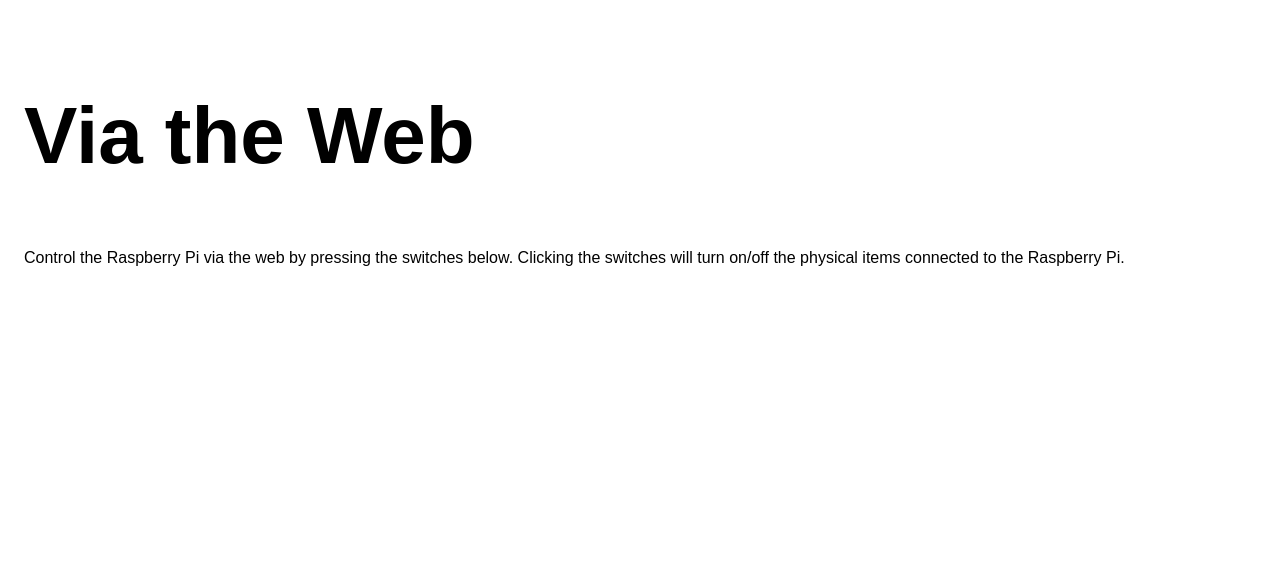
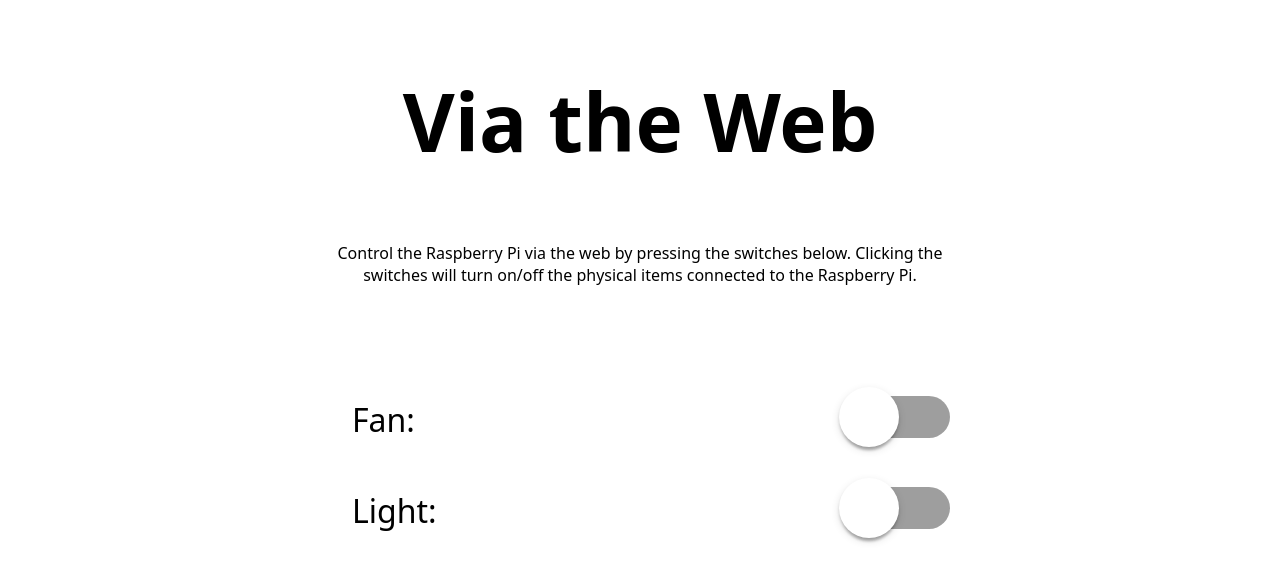
Before and after one commit to yousuf141/project-web-app, a React (Vite) app: page / in a window 1280 px wide. Shown: the top 582 px of the page. Built offline with nearby package versions, Linux system fonts and the light colour scheme.

Commit message:
complete ui of page

```diff
--- a/package.json
+++ b/package.json
@@ -10,6 +10,9 @@
     "preview": "vite preview"
   },
   "dependencies": {
+    "@emotion/react": "^11.10.8",
+    "@emotion/styled": "^11.10.8",
+    "@mui/material": "^5.12.2",
     "react": "^18.2.0",
     "react-dom": "^18.2.0"
   },
--- a/src/App.css
+++ b/src/App.css
@@ -1,11 +1,49 @@
 div.content-wrapper {
-    padding: 1em;
+    margin: 0px auto;
+    width: 95vw;
 }
 
 .content {
-    font-family: Arial, Helvetica, sans-serif;
+    font-family: system-ui, -apple-system, BlinkMacSystemFont, 'Segoe UI', Roboto, Oxygen, Ubuntu, Cantarell, 'Open Sans', 'Helvetica Neue', sans-serif;
+}
+
+.header {
+    margin-bottom: 5rem;
 }
 
 .title {
+    text-align: center;
     font-size: 5rem;
 }
+
+.explanation {
+    text-align: center;
+}
+
+.items {
+    display: flex;
+    padding: 2rem;
+    flex-direction: column;
+    gap: 3rem;
+}
+
+.item {
+    display: flex;
+    flex-direction: row;
+    justify-content: space-between;
+}
+
+.label {
+    font-size: 2rem;
+    font-weight: 400;
+}
+
+.switch {
+    transform: scale(3);
+}
+
+@media only screen and (min-width: 768px) {
+    div.content-wrapper {
+        width: 50vw;
+    }
+}
--- a/src/App.tsx
+++ b/src/App.tsx
@@ -1,20 +1,42 @@
 import React from "react";
+import Switch from "@mui/material/Switch";
 
 import "./App.css";
 
 const App: React.FC = () => {
+  const [fan, setFan] = React.useState(false);
+  const [light, setLight] = React.useState(false);
+
   return (
     <div className="content-wrapper">
       <main className="content">
-        <article>
+        <article className="header">
           <header>
             <h1 className="title">Via the Web</h1>
           </header>
-          <p>
+          <p className="explanation">
             Control the Raspberry Pi via the web by pressing the switches below.
             Clicking the switches will turn on/off the physical items connected
             to the Raspberry Pi.
           </p>
+        </article>
+        <article className="items">
+          <div className="item">
+            <span className="label">Fan:</span>
+            <Switch
+              className="switch"
+              checked={fan}
+              onChange={() => setFan((x) => !x)}
+            />
+          </div>
+          <div className="item">
+            <span className="label">Light:</span>
+            <Switch
+              className="switch"
+              checked={light}
+              onChange={() => setLight((x) => !x)}
+            />
+          </div>
         </article>
       </main>
     </div>
--- a/src/main.tsx
+++ b/src/main.tsx
@@ -1,7 +1,9 @@
 import React from "react";
 import ReactDOM from "react-dom/client";
+
+import "./index.css";
+
 import App from "./App.tsx";
-import "./index.css";
 
 ReactDOM.createRoot(document.getElementById("root") as HTMLElement).render(
   <React.StrictMode>
```
Also changed, not shown: 1 other file (tests, documents, lock files or other folders).
